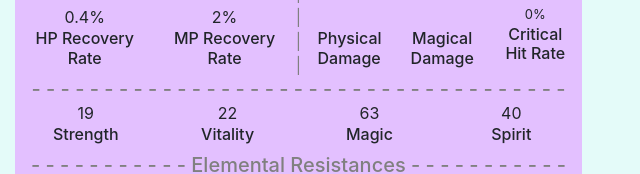
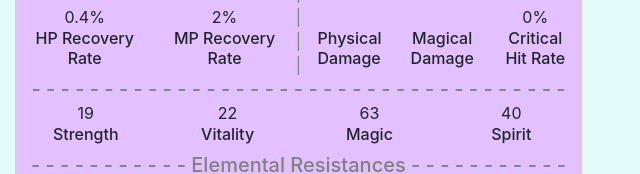
Before and after one commit to divallesg/TDACalculator, a plain HTML site: page index.html in a window 1280 px wide. Shown: the part 369-543 px from the top of the page, 406-1046 px from the left. Drawn offline with Linux system fonts and the light colour scheme.

Commit message:
added favorite food effect, prevented columns from squishing past limit, minor css changes, cleaned up JS to a more consistent pattern

```diff
--- a/assets/css/styles.css
+++ b/assets/css/styles.css
@@ -1,11 +1,13 @@
 .leftside {
   padding-right:0rem;
-  flex:0 0 26rem;
+  min-width:26rem;
+  max-width:26rem;
 }
 
 .rightside {
   padding-right:0rem;
-  flex:0 0 37rem;
+  min-width:37rem;
+  max-width:37rem;
 }
 
 .titled-container {
@@ -144,7 +146,6 @@
 }
 
 .damage {
-  font-size:small;
   margin-left:-100%;
   margin-right:-100%;
   white-space:nowrap;
--- a/assets/js/scripts.js
+++ b/assets/js/scripts.js
@@ -12,6 +12,14 @@ function limit(someNumber, lowerBound, higherBound) {
     	return higherBound;
     else
     	return someNumber;
+}
+
+//Receives a number and applies a plus sign if it's 0 or positive. Returns otherwise.
+function addPlusSign(someValue) {
+	if (someValue >= 0)
+		return '+' + someValue;
+	else
+		return someValue.toString();
 }
 
 //Replaces an infinite value with the infinity symbol, keeping the sign.
@@ -44,11 +52,14 @@ function canEquipAttire (charName, attireEquip) {
 
 //Check if the character can equip the given Weapon at the given weapon slot.
 //Not used inside for-loops cause it would only worsen performance.
-function canEquipWeapon (charEquipType, weaponType) {
+function canEquipWeapon (charEquipType, weapon) {
 	if (charEquipType == '')//Noctis case, can use all weapons.
 		return true;
-	else if (charEquipType == weaponType)
-		return true;
+	else if (charEquipType == weapon.type)
+		if (weapon.name == 'Cerberus')
+			return false;//Special case, Prompto can't use Cerberus.
+		else
+			return true;
 	else
 		return false;
 }
@@ -150,21 +161,21 @@ class Attire {
 	getTooltipMessage() {
 		let tooltipMessage = '';
 		if (this.hpBonus != 0)
-	    	tooltipMessage += 'HP: +' + this.hpBonus + '% | ';
+	    	tooltipMessage += 'HP: ' + addPlusSign(this.hpBonus) + '% | ';
 	    if (this.hprec != 0)
 	    	tooltipMessage += 'HPRec: ' + this.hprec + ' | ';
 	    if (this.mpBonus != 0)
-	    	tooltipMessage += 'MP: +' + this.mpBonus + '% | ';
+	    	tooltipMessage += 'MP: ' + addPlusSign(this.mpBonus) + '% | ';
 	    if (this.mprec != 0)
 	    	tooltipMessage += 'MPRec: ' + this.mprec + ' | ';
 	   	if (this.strBonus != 0)
-	   		tooltipMessage += 'STR: +' + this.strBonus + '% | ';
+	   		tooltipMessage += 'STR: ' + addPlusSign(this.strBonus) + '% | ';
 	   	if (this.vitBonus != 0)
-	   		tooltipMessage += 'VIT: +' + this.vitBonus + '% | ';
+	   		tooltipMessage += 'VIT: ' + this.vitBonus + '% | ';//TODO
 	   	if (this.magBonus != 0)
-	   		tooltipMessage += 'MAG: +' + this.magBonus + '% | ';
+	   		tooltipMessage += 'MAG: ' + addPlusSign(this.magBonus) + '% | ';
 	   	if (this.sprBonus != 0)
-	   		tooltipMessage += 'SPR: +' + this.sprBonus + '% | ';
+	   		tooltipMessage += 'SPR: ' + addPlusSign(this.sprBonus) + '% | ';
 	   	if (this.crit != 0)
 	   		tooltipMessage += 'Crit: ' + this.crit + ' | ';
 	   	if (this.fire != 0)
@@ -987,7 +998,7 @@ const foodList = [
 	new Food ('Recipeh','','Garden Curry',500,80,0,0,0,50,0,0,0,0,0,0,'','',''),
 	new Food ('Recipeh','','Triple Truffle Risotto',400,0,0,0,0,0,0,0,75,0,0,0,'Poison','',''),
 	new Food ('Recipeh','','Robust Bean Soup',600,0,0,0,0,0,0,0,50,0,0,0,'','Technician',
-		'For Noctis: +100% to tech bar fill rate; for allies: +100% tech leveling rate and always' +
+		'For Noctis: +100% to tech bar fill rate; for allies: +100% to tech leveling rate and always' +
 		' perform critical versions of techniques'),
 	new Food ('Recipeh','Prompto','Meat-and-Beet Bouillon',500,100,0,0,0,0,0,0,0,0,0,0,'Poison','',
 		''),
@@ -1010,7 +1021,7 @@ const foodList = [
 	new Food ('Recipeh','','Hot Hopper Skewers',0,0,0,0,0,0,0,0,0,0,0,0,'Toad','Equalizer',
 		'+2% damage per level difference between attacker and higher-level target'),
 	new Food ('Recipeh','','Darkshells Marinières',0,100,0,0,0,0,0,0,0,0,0,0,'','Technician',
-		'For Noctis: +100% to tech bar fill rate; for allies: +100% tech leveling rate and always' +
+		'For Noctis: +100% to tech bar fill rate; for allies: +100% to tech leveling rate and always' +
 		' perform critical versions of techniques'),
 	new Food ('Recipeh','','Paella de Pollo',500,150,0,0,0,0,0,0,0,0,0,0,'','',''),
 	new Food ('Recipeh','Ignis','Tomalley-Filled Dumplings',300,100,0,200,0,0,0,0,0,0,0,0,'','',''),
@@ -1408,7 +1419,7 @@ const weaponList = [
 	new Weapon ('Royal Arm','Sword of the Father',141,5,0,0,100,0,100,0,0,0,0,0,0,0,'',
 		'A sword that increases its wielder\'s Strength after Finishers. Drains less HP compared' +
 		' to other royal arms'),
-	new Weapon ('Ring','Ring of the Lucii',0,0,0,0,0,0,0,0,0,0,0,0,0,0,'Light',
+	new Weapon ('Ring','Ring of the Lucii',0,0,0,0,0,0,0,0,0,0,0,0,0,0,'Death/Light',
 		'It lets the player use a special type of magic and cast three unique spells: Death, ' +
 		'Holy and Alterna')];
 
@@ -1617,10 +1628,6 @@ foodBox.innerHTML = foodBoxString;//Fill up the dropdown list.
 function updateCharacter() {
 
 	const char = charList[document.getElementById('character').value];
-	let newAttireListString = '';//Initialize new Attire dropdown list.
-	let newWeaponListString1 = '';//Initialize new Weapon dropdown list.
-	let newWeaponListString2 = '';//Only used when char is not Noctis.
-	let newAccessoryListString = '';//Initialize new Accessory dropdown list.
 	const noneOption = '<option value="0" selected>None</option>\n';
 
    	//--------------------------------------------------------------------
@@ -1628,7 +1635,7 @@ function updateCharacter() {
 	//--------------------------------------------------------------------
 
     //---Attire---
-    newAttireListString += noneOption;//Add "None" option.
+    let newAttireListString = noneOption;//Initialize Attire dropdown list with "None" option.
     for (let i = 1; i < attireList.length; i++) {
         if (attireList[i].equip == char.name || attireList[i].equip == 'All') {
             newAttireListString += '<option value="' + i + '" data-toggle="tooltip" ' +
@@ -1643,8 +1650,9 @@ function updateCharacter() {
     }
 
     //---Weapons---
+	let newWeaponListString1 = noneOption;//Initialize new Weapon dropdown list with "None" option.
+	let newWeaponListString2 = noneOption;//Only used when character is not Noctis.
     if (char.name == 'Noctis') {
-    	newWeaponListString1 += noneOption;//Add "None" option.
     	let currentWepType = '';//Keep track of changing categories to add a new optgroup each time.
     	for (let i = 1; i < weaponList.length; i++) {
 	        if (currentWepType != weaponList[i].type) {
@@ -1658,16 +1666,18 @@ function updateCharacter() {
 	    }
     }
     else { //Not Noctis.
-    	//Set the None option and the 2 weapon types for the character.
-    	newWeaponListString1 += '<option value="0">None</option>\n' + '<optgroup label="----' +
-    		char.weaponType1 + '----"></optgroup>\n';
-        newWeaponListString2 += '<option value="0">None</option>\n' + '<optgroup label="----' +
-        	char.weaponType2 + '----"></optgroup>\n';
+    	//Set the 2 weapon types for the character.
+    	newWeaponListString1 += '<optgroup label="----' + char.weaponType1 + '----"></optgroup>\n';
+        newWeaponListString2 += '<optgroup label="----' + char.weaponType2 + '----"></optgroup>\n';
     	for (let i = 1; i < weaponList.length; i++) {
     	 	if (weaponList[i].type == char.weaponType1) {
-    	 		newWeaponListString1 += '<option value="' + i + '" data-toggle="tooltip" ' +
-	            	'data-placement="right" title="' + weaponList[i].getTooltipMessage() + '">' +
-	            	weaponList[i].name + '</option>\n';
+    	 		if (weaponList[i].name == 'Cerberus')
+    	 			;//Do nothing and skip it cause only Noctis an equip it.
+    	 		else {
+    	 			newWeaponListString1 += '<option value="' + i + '" data-toggle="tooltip" ' +
+		            	'data-placement="right" title="' + weaponList[i].getTooltipMessage() +
+		            	'">' + weaponList[i].name + '</option>\n';
+    	 		}
     	 	}
     	 	else if (weaponList[i].type == char.weaponType2) {
     	 		newWeaponListString2 += '<option value="' + i + '" data-toggle="tooltip" ' +
@@ -1679,7 +1689,7 @@ function updateCharacter() {
 
     //---Accessories---
     let currentAccType = '';//Keep track of changing categories to add a new optgroup each time.
-    newAccessoryListString += noneOption;//Add "None" option.
+    let newAccessoryListString = noneOption;//Initialize Accessory dropdown list with "None" option.
     for (let i = 1; i < accessoryList.length; i++) {
         if (accessoryList[i].equip == char.name || accessoryList[i].equip == 'All') {
 	    	if (currentAccType != accessoryList[i].category) {
@@ -1767,9 +1777,9 @@ function updateCharacter() {
     }
 
     //Restore old selection only if the new char can equip the same weapons.
-    if (canEquipWeapon(char.weaponType1, weaponList[oldWeapon1BoxValue].type))
+    if (canEquipWeapon(char.weaponType1, weaponList[oldWeapon1BoxValue]))
     	weapon1Box.value = oldWeapon1BoxValue;
-    if (canEquipWeapon(char.weaponType2, weaponList[oldWeapon2BoxValue].type))
+    if (canEquipWeapon(char.weaponType2, weaponList[oldWeapon2BoxValue]))
     	weapon2Box.value = oldWeapon2BoxValue;
 
     //---Accessories---
@@ -1807,11 +1817,12 @@ function updateData() {
     const level = Math.round(limit(levelBox.value,1,120));//Limit input to int range [1,120].
     levelBox.value = level;//Change the input to value in range.
 
-    const char = charList[document.getElementById('character').value];
-
-    //Change the pixel image of character to the new image.
+    const char = charList[document.getElementById('character').value];//Get selected character.
+
+    //Change the pixel image of the character to the new character.
     document.getElementById('CharacterImage').src = 'assets/img/' + char.name + 'Pixel.png';
 
+    //Get base stats for the character and all equipped items.
     const baseStats = char.baseStats[level - 1];
     const attire = attireList[document.getElementById('attire').value];
     const food = foodList[document.getElementById('food').value];
@@ -1835,23 +1846,13 @@ function updateData() {
         }
     }
 
+    //Get ascencion upgrades selected.
     const healthLevel = document.getElementById('healthLevel').value;
     const experimagic = +document.getElementById('experimagic').checked;
     const strLevel = +document.getElementById('strLevel').checked;
     const vitLevel = +document.getElementById('vitLevel').checked;
     const magLevel = document.getElementById('magLevel').value;
     const sprLevel = +document.getElementById('sprLevel').checked;
-
-    let hp, hprec, mp, mprec, attack, defense, crit;
-    let str, vit, mag, spr;
-    let fire, ice, lightning, dark, shot;
-    let itemDrop, xpBonus, phase, xpTo120;
-    let tdaPhysical, tdaMagical, tdaFire, tdaIce, tdaLightning, tdaDark, tdaShot;
-    let hpLimited, mpLimited, critLimited, itemDropLimited, phaseLimited;
-    let strLimited, vitLimited, magLimited, sprLimited;
-    let fireLimited, iceLimited, lightningLimited, darkLimited, shotLimited;
-    let immunitiesValueString = '';
-    let notesValueString = '';
 
     //HP,HPRec, MP, MPRec
    	let rareMetalHP = 0;
@@ -1863,51 +1864,51 @@ function updateData() {
     		baseStats.level)) * 0.9));
     }
 
-    hp = Math.floor(baseStats.hp * (1 + attire.hpBonus/100)) + Math.round((1 + attire.hpBonus/100) *
+    let hp = Math.floor(baseStats.hp * (1 + attire.hpBonus/100)) + Math.round((1 + attire.hpBonus/100) *
     	(weapon[0].hp + weapon[1].hp + weapon[2].hp + weapon[3].hp + accessory[0].hp +
         accessory[1].hp + accessory[2].hp + (healthLevel * baseStats.level))) + food.hp +
     	rareMetalHP;
-    hpLimited = limit(hp,1,9999);
+    let hpLimited = limit(hp,1,9999);
 
     if (food.effect == 'Last Stand') {
     	hpLimited = Math.floor(hpLimited/10);
     }
 
-    hprec = char.hprec + weapon[0].hprec + weapon[1].hprec + weapon[2].hprec + weapon[3].hprec +
+    let hprec = char.hprec + weapon[0].hprec + weapon[1].hprec + weapon[2].hprec + weapon[3].hprec +
     	accessory[0].hprec + accessory[1].hprec + accessory[2].hprec + attire.hprec + food.hprec;
 
-    mp = Math.floor(baseStats.mp * (1 + attire.mpBonus/100)) + Math.round((1 + attire.mpBonus/100) *
+    let mp = Math.floor(baseStats.mp * (1 + attire.mpBonus/100)) + Math.round((1 + attire.mpBonus/100) *
     	(weapon[0].mp + weapon[1].mp + weapon[2].mp + weapon[3].mp + accessory[0].mp +
 		accessory[1].mp + accessory[2].mp + (experimagic * baseStats.level)));
-    mpLimited = limit(mp,1,999);
-
-    mprec = char.mprec + accessory[0].mprec + accessory[1].mprec + accessory[2].mprec +
+    let mpLimited = limit(mp,1,999);
+
+    let mprec = char.mprec + accessory[0].mprec + accessory[1].mprec + accessory[2].mprec +
     	attire.mprec;
 
     //Str,Vit,Mag,Spr
-    str = Math.floor(baseStats.str * (1 + attire.strBonus/100)) + Math.round((1 +
+    let str = Math.floor(baseStats.str * (1 + attire.strBonus/100)) + Math.round((1 +
         attire.strBonus/100) * (weapon[0].str + weapon[1].str + weapon[2].str + weapon[3].str +
         accessory[0].str + accessory[1].str + accessory[2].str + (strLevel * baseStats.level))) +
     	food.str;
-    strLimited = limit(str,0,9999);
-
-    vit = Math.floor(baseStats.vit * (1 + attire.vitBonus/100)) + Math.round((1 +
+    let strLimited = limit(str,0,9999);
+
+    let vit = Math.floor(baseStats.vit * (1 + attire.vitBonus/100)) + Math.round((1 +
         attire.vitBonus/100) * (weapon[0].vit + weapon[1].vit + weapon[2].vit + weapon[3].vit +
         accessory[0].vit + accessory[1].vit + accessory[2].vit + (vitLevel * baseStats.level))) +
     	food.vit;
-    vitLimited = limit(vit,0,9999);
-
-    mag = Math.floor(baseStats.mag * (1 + attire.magBonus/100)) + Math.round((1 +
+    let vitLimited = limit(vit,0,9999);
+
+    let mag = Math.floor(baseStats.mag * (1 + attire.magBonus/100)) + Math.round((1 +
     	attire.magBonus/100) * (weapon[0].mag + weapon[1].mag + weapon[2].mag + weapon[3].mag +
     	accessory[0].mag + accessory[1].mag + accessory[2].mag + (magLevel * baseStats.level))) +
     	food.mag;
-    magLimited = limit(mag,0,9999);
-
-    spr = Math.floor(baseStats.spr * (1 + attire.sprBonus/100)) + Math.round((1 +
+    let magLimited = limit(mag,0,9999);
+
+    let spr = Math.floor(baseStats.spr * (1 + attire.sprBonus/100)) + Math.round((1 +
     	attire.sprBonus/100) * (weapon[0].spr + weapon[1].spr + weapon[2].spr + weapon[3].spr +
     	accessory[0].spr + accessory[1].spr + accessory[2].spr + (sprLevel * baseStats.level))) +
     	food.spr;
-    sprLimited = limit(spr,0,9999);
+    let sprLimited = limit(spr,0,9999);
 
     //Special Case - Prime Food Effect.
     if (food.effect == 'Prime' || food.effect == 'Prime Endurance') {
@@ -1918,22 +1919,22 @@ function updateData() {
     }
 
     //Attack, Defense, Crit
-    attack = weapon[equipped].attack + strLimited;
-    defense = vitLimited;
-    crit = weapon[equipped].crit + accessory[0].crit + accessory[1].crit + accessory[2].crit +
+    let attack = weapon[equipped].attack + strLimited;
+    let defense = vitLimited;
+    let crit = weapon[equipped].crit + accessory[0].crit + accessory[1].crit + accessory[2].crit +
     	attire.crit + food.crit;
-    critLimited = limit(crit,0,100);
+    let critLimited = limit(crit,0,100);
 
     //Physical Damage
-    let physicalDamageValueString;
+    let physicalDamageValueString = '';
     if (weapon[equipped].type == 'Ring'){
     	physicalDamageValueString = '';//Add nothing
     }
-    else if (weapon[equipped].type == 'Firearm') {
+    else if (weapon[equipped].type == 'Firearm') {//Add the word 'Shot' as well on Firearms.
     	physicalDamageValueString = '<span class="firearm">Firearm</span>/<span class="shot">' +
     		'Shot</span>';
     }
-    else if (weapon[equipped].type == 'Royal Arm') {
+    else if (weapon[equipped].type == 'Royal Arm') {//Write in the 'royal-arm' class correctly.
     	physicalDamageValueString = '<span class="royal-arm">Royal Arm</span>';
     }
     else {
@@ -1953,35 +1954,35 @@ function updateData() {
     }
 
     //Elemental
-    fire = attire.fire + weapon[0].fire + weapon[1].fire + weapon[2].fire + weapon[3].fire +
+    let fire = attire.fire + weapon[0].fire + weapon[1].fire + weapon[2].fire + weapon[3].fire +
         accessory[0].fire + accessory[1].fire + accessory[2].fire + food.fire;
-    fireLimited = limit(fire,-899,100);
-
-    ice = attire.ice + weapon[0].ice + weapon[1].ice + weapon[2].ice + weapon[3].ice +
+    let fireLimited = limit(fire,-899,100);
+
+    let ice = attire.ice + weapon[0].ice + weapon[1].ice + weapon[2].ice + weapon[3].ice +
         accessory[0].ice + accessory[1].ice + accessory[2].ice + food.ice;
-    iceLimited = limit(ice,-899,100);
-
-    lightning = attire.lightning + weapon[0].lightning + weapon[1].lightning + weapon[2].lightning +
+    let iceLimited = limit(ice,-899,100);
+
+    let lightning = attire.lightning + weapon[0].lightning + weapon[1].lightning + weapon[2].lightning +
     	weapon[3].lightning + accessory[0].lightning + accessory[1].lightning +
     	accessory[2].lightning + food.lightning;
-    lightningLimited = limit(lightning,-899,100);
-
-    dark = attire.dark + weapon[0].dark + weapon[1].dark + weapon[2].dark + weapon[3].dark +
+    let lightningLimited = limit(lightning,-899,100);
+
+    let dark = attire.dark + weapon[0].dark + weapon[1].dark + weapon[2].dark + weapon[3].dark +
         accessory[0].dark + accessory[1].dark + accessory[2].dark;
-    darkLimited = limit(dark,-899,100);
-
-    shot = attire.shot + weapon[0].shot + weapon[1].shot + weapon[2].shot + weapon[3].shot +
+    let darkLimited = limit(dark,-899,100);
+
+    let shot = attire.shot + weapon[0].shot + weapon[1].shot + weapon[2].shot + weapon[3].shot +
         accessory[0].shot + accessory[1].shot + accessory[2].shot;
-    shotLimited = limit(shot,-899,100);
+    let shotLimited = limit(shot,-899,100);
 
     //TDA's
-    tdaPhysical = hpLimited * (1 + vitLimited/100);
-    tdaMagical = hpLimited * (1 + sprLimited/100);
-    tdaFire = tdaMagical / (1 - fireLimited/100);
-    tdaIce = tdaMagical / (1 - iceLimited/100);
-    tdaLightning = tdaMagical / (1 - lightningLimited/100);
-    tdaDark = tdaMagical / (1 - darkLimited/100);
-    tdaShot = tdaPhysical / (1 - shotLimited/100);
+    let tdaPhysical = hpLimited * (1 + vitLimited/100);
+    let tdaMagical = hpLimited * (1 + sprLimited/100);
+    let tdaFire = tdaMagical / (1 - fireLimited/100);
+    let tdaIce = tdaMagical / (1 - iceLimited/100);
+    let tdaLightning = tdaMagical / (1 - lightningLimited/100);
+    let tdaDark = tdaMagical / (1 - darkLimited/100);
+    let tdaShot = tdaPhysical / (1 - shotLimited/100);
 
     //Special Cases - Resistant Food Effect, Thermal Suit.
     if (food.effect == 'Resistant') {
@@ -1994,14 +1995,15 @@ function updateData() {
     }
 
     //Extras
-    itemDrop = accessory[0].itemDrop + accessory[1].itemDrop + accessory[2].itemDrop +
+    let itemDrop = accessory[0].itemDrop + accessory[1].itemDrop + accessory[2].itemDrop +
     	attire.itemDrop + food.itemDrop;
-    itemDropLimited = limit(itemDrop,0,100);
-
-    xpBonus = accessory[0].xpBonus + accessory[1].xpBonus + accessory[2].xpBonus + food.xpBonus;
-
-   	phase = accessory[0].phase + accessory[1].phase + accessory[2].phase +
-   		attire.phase; phaseLimited = limit(phase,-100,0);
+    let itemDropLimited = limit(itemDrop,0,100);
+
+    let xpBonus = accessory[0].xpBonus + accessory[1].xpBonus + accessory[2].xpBonus + food.xpBonus;
+
+   	let phase = accessory[0].phase + accessory[1].phase + accessory[2].phase +
+   		attire.phase;
+   	let phaseLimited = limit(phase,-100,0);
 
    	//Accumulated XP and XP needed to reach level 120.
    	const xpBox = document.getElementById('xp');//Get current XP.
@@ -2019,13 +2021,14 @@ function updateData() {
     xp += currentXpWithLodgingBonus;//Add the current XP with lodging bonus.
 
     //Add up all the XP required to reach 120.
-    xpTo120 = -currentXpWithLodgingBonus;//Start by removing current XP with lodging bonus.
+    let xpTo120 = -currentXpWithLodgingBonus;//Start by removing current XP with lodging bonus.
     for (j; j < xpRequired.length; j++) {//Continue previous loop to the end for XP left to acquire.
     	xpTo120 += xpRequired[j];
     }
 
    	//Immunities
     const immunitiesBox = document.getElementById('ExtrasImmunities');
+    let immunitiesValueString = '';
 
     if (attire.immunity != '') {
     	immunitiesValueString += '<strong>' + attire.name + ':</strong> ' + attire.immunity +
@@ -2045,23 +2048,34 @@ function updateData() {
 
    	//Notes
     const notesBox = document.getElementById('Notes');
-    notesValueString = '';//Initialize string
+    let notesValueString = '';//Initialize string
 
     if (attire.effect != '')
-        notesValueString += '<strong>' + attire.name + ':</strong> ' + attire.effect + '<br>';
+        notesValueString += '<strong>' + attire.name + ':</strong> ' + attire.effect + '.<br>';
 
     if (food.effect != '')
-        notesValueString += '<strong>' + food.name + ':</strong> ' + food.description + '<br>';
+        notesValueString += '<strong>' + food.name + ':</strong> ' + food.description + '.<br>';
+
+    if (food.favorite == char.name) {
+    	if (char.name == 'Noctis') {
+    		notesValueString += '<strong>Favorite Food:</strong> +100% to tech bar fill ' +
+    			'rate.<br>';
+    	}
+    	else {
+    		notesValueString += '<strong>Favorite Food:</strong> +100% to tech leveling rate ' +
+    			'and always perform critical versions of techniques.<br>';
+    	}
+    }
 
     if (weapon[equipped].effect != '') {
         notesValueString += '<strong>' + weapon[equipped].name +
-            ':</strong> ' + weapon[equipped].effect + '<br>';
+            ':</strong> ' + weapon[equipped].effect + '.<br>';
     }
 
     for (let i = 0; i < accessory.length; i++) {
     	if (accessory[i].effect != '') {
 	    	notesValueString += '<strong>' + accessory[i].name +
-	            ':</strong> ' + accessory[i].effect + '<br>';
+	            ':</strong> ' + accessory[i].effect + '.<br>';
 	    }
     }
 
```
